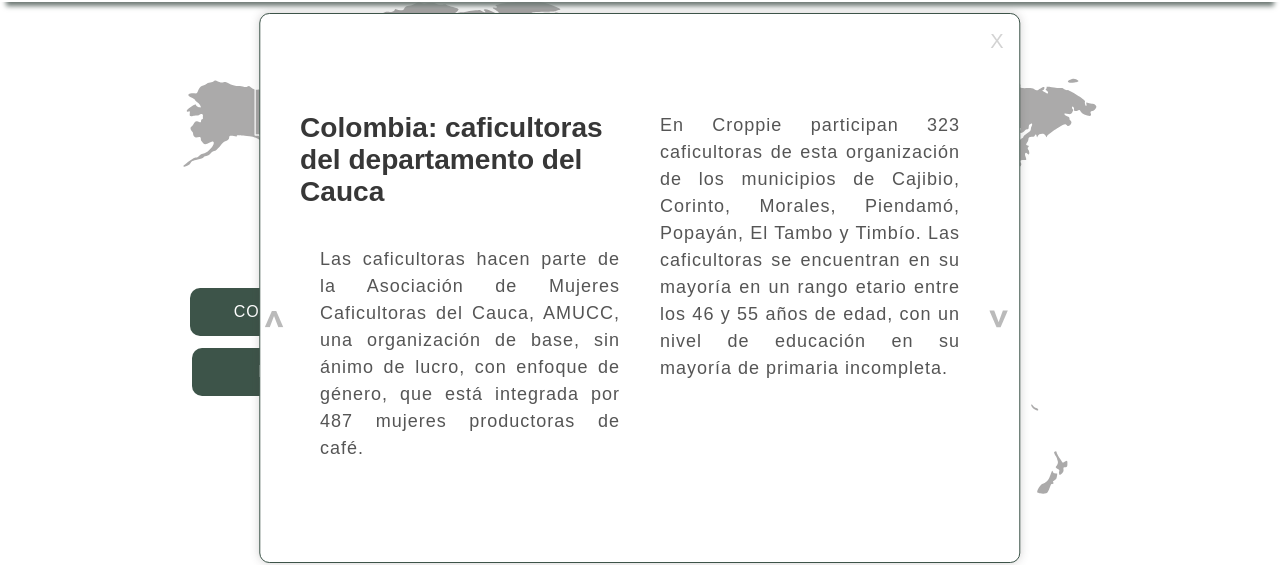
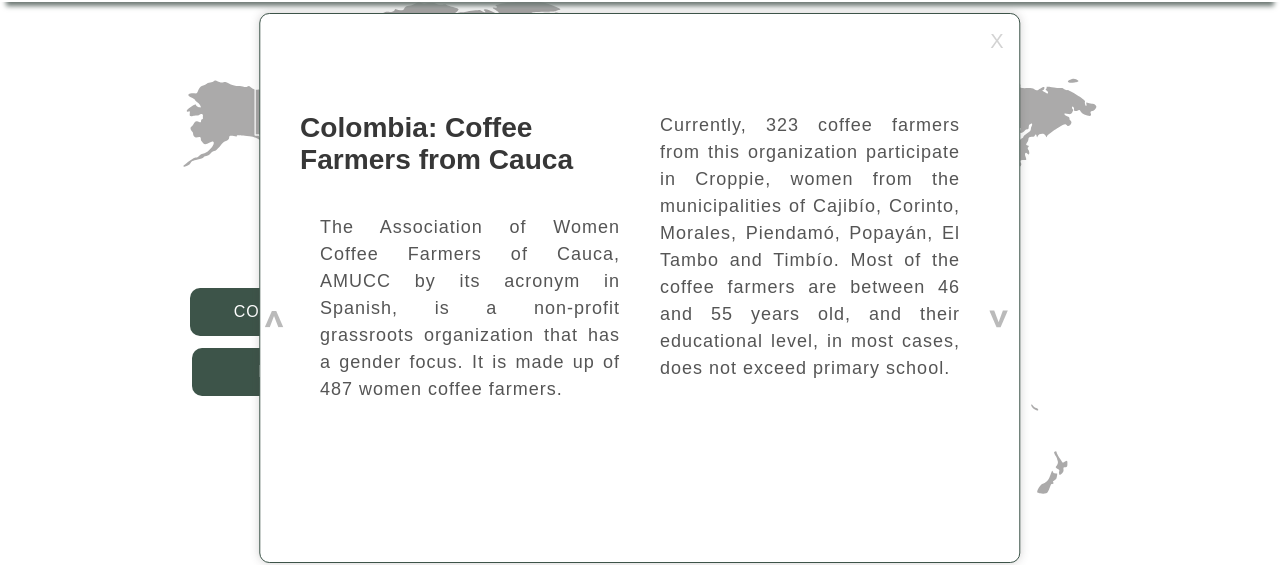
Before and after one commit to CIAT-DAPA/croppie_web, a React (Vite) app in the folder croppie/: page / in a window 1280 px wide. Both pictures are taken after a click on the button "COLOMBIA". Shown: the part 2679-3244 px from the top of the page. Built offline with nearby package versions, Linux system fonts and the light colour scheme.

Commit message:
add colombia english

```diff
--- a/croppie/src/where-we-are/countries/Colombia.jsx
+++ b/croppie/src/where-we-are/countries/Colombia.jsx
@@ -1,7 +1,9 @@
 import React, { useState, useEffect } from 'react';
 import './style.css'
+import { useLanguage } from '../../LanguageContext';
 
 const Colombia = () => {
+  const { language } = useLanguage();
   const [isModalVisible, setIsModalVisible] = useState(false);
   const [currentSlide, setCurrentSlide] = useState(1);
 
@@ -44,22 +46,22 @@
 
                   <div className={`slider-slide-pe ${currentSlide === 1 ? 'active' : ''}`}>
                   <div className='text-slide1_pe'>
-                    <h3>Colombia: caficultoras del departamento del Cauca</h3>
+                    <h3>{language === 'es' ?  ' Colombia: caficultoras del departamento del Cauca' : ' Colombia: Coffee Farmers from Cauca'}</h3>
 
-                    <p>Las caficultoras hacen parte de la Asociación de Mujeres Caficultoras del Cauca, AMUCC, una organización de base, sin ánimo de lucro, con enfoque de género, que está integrada por 487 mujeres productoras de café.</p>
+                    <p>{language === 'es' ?  'Las caficultoras hacen parte de la Asociación de Mujeres Caficultoras del Cauca, AMUCC, una organización de base, sin ánimo de lucro, con enfoque de género, que está integrada por 487 mujeres productoras de café.' : 'The Association of Women Coffee Farmers of Cauca, AMUCC by its acronym in Spanish, is a non-profit grassroots organization that has a gender focus. It is made up of 487 women coffee farmers.'}</p>
                   </div>
                   <div   className='text-slide1_pe'>
-                  <p>En Croppie participan 323 caficultoras de esta organización de los municipios de Cajibio, Corinto, Morales, Piendamó, Popayán, El Tambo y Timbío. Las caficultoras se encuentran en su mayoría en un rango etario entre los 46 y 55 años de edad, con un nivel de educación en su mayoría de primaria incompleta.</p>
+                  <p>{language === 'es' ?  'En Croppie participan 323 caficultoras de esta organización de los municipios de Cajibio, Corinto, Morales, Piendamó, Popayán, El Tambo y Timbío. Las caficultoras se encuentran en su mayoría en un rango etario entre los 46 y 55 años de edad, con un nivel de educación en su mayoría de primaria incompleta.' : 'Currently, 323 coffee farmers from this organization participate in Croppie, women from the municipalities of Cajibío, Corinto, Morales, Piendamó, Popayán, El Tambo and Timbío. Most of the coffee farmers are between 46 and 55 years old, and their educational level, in most cases, does not exceed primary school.'}</p>
                   </div>
                   </div>
                   <div className={`slider-slide-pe ${currentSlide === 2 ? 'active' : ''}`}>
                   <div className='text-slide1_pe'>
-                  <h3>Colombia: caficultoras del departamento del Quindío</h3>
-                    <p>En Croppie participan 250 caficultores, todos ubicados geográficamente, en el municipio de Génova, un municipio caficultor cuya actividad cafetera se concentra entre los 1700 a 1850 msnm, siendo el primer municipio caficultor en el departamento de Quindío. De los 250 productores, 184 son mujeres y 66 son hombres, principalmente las mujeres caficultoras hacen parte de la Asociación Aromas del Campo, hoy con marca propia registrada como Asociación de Chapoleras del municipio de Génova en el departamento de Quindío.
+                  <h3>{language === 'es' ?  ' Colombia: caficultoras del departamento del Quindío' : ' Colombia: Coffee Farmers from Quindío'}</h3>
+                    <p>{language === 'es' ?  'En Croppie participan 250 caficultores, todos ubicados geográficamente, en el municipio de Génova, un municipio caficultor cuya actividad cafetera se concentra entre los 1700 a 1850 msnm, siendo el primer municipio caficultor en el departamento de Quindío. De los 250 productores, 184 son mujeres y 66 son hombres, principalmente las mujeres caficultoras hacen parte de la Asociación Aromas del Campo, hoy con marca propia registrada como Asociación de Chapoleras del municipio de Génova en el departamento de Quindío.' : 'Nowadays, 250 coffee farmers participate in Croppie, all geographically located in Génova. This is the first coffee-growing municipality in the department of Quindío, since its coffee activities are concentrated between 1,700 and 1,800 meters above sea level.Of the 250 coffee producers, 184 are women and 66 are men. Mainly, women coffee farmers are part of the Aromas del Campo Association, an organization with its own brand registered as the Association of Chapoleras of the municipality of Génova, in the department of Quindío.'}
                    </p>
                   </div>
                   <div   className='text-slide1_pe'>
-                  <p>Los caficultores en su mayoría se encuentran en un rango etario entre los 46 y 55 años de edad, con un nivel de educación en su mayoría de primaria completa.</p>
+                  <p>{language === 'es' ?  ' Los caficultores en su mayoría se encuentran en un rango etario entre los 46 y 55 años de edad, con un nivel de educación en su mayoría de primaria completa.' : 'The majority of coffee farmers are in the age range between 46 and 55 years old, and their educational level is, for the most part, completed primary school.' }</p>
                   </div>
                   </div>
                   <button className="slider-button-left-pe" onClick={prevSlide}>
```
